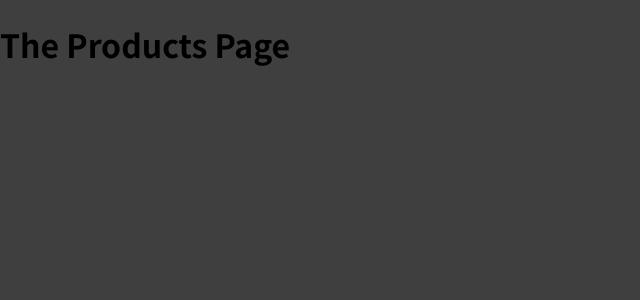
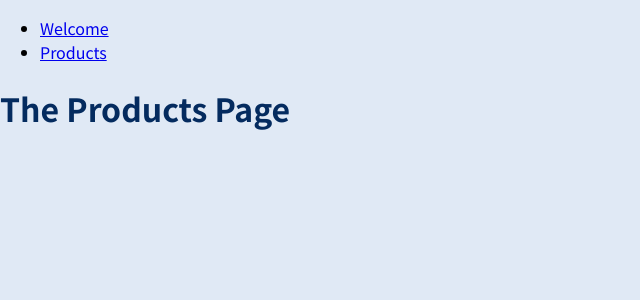
Before and after one commit to jaewoo-ahn/Routing-react, a React (Create React App) app: page /products in a window 1280 px wide. Shown: the top 300 px of the page, without its empty margins (0-640 px from the left). Built offline with nearby package versions, Linux system fonts and the light colour scheme.

Commit message:
add : header css

```diff
--- a/src/App.js
+++ b/src/App.js
@@ -1,14 +1,17 @@
 import {Route, Routes} from "react-router-dom";
+import MainHeaders from "./components/MainHeaders";
 import Products from "./components/Pages/Product";
 import Welcome from "./components/Pages/Welcome";
 
 function App() {
   return (
-    <Routes>
-      <Route path="/welcome" element={<Welcome />} />
-
-      <Route path="/products" element={<Products />} />
-    </Routes>
+    <div>
+      <MainHeaders />
+      <Routes>
+        <Route path="/welcome" element={<Welcome />} />
+        <Route path="/products" element={<Products />} />
+      </Routes>
+    </div>
   );
 }
 
--- a/src/components/MainHeaders.js
+++ b/src/components/MainHeaders.js
@@ -1,7 +1,21 @@
 import React from "react";
+import {Link} from "react-router-dom";
 
 const MainHeaders = () => {
-  return <div>MainHeaders</div>;
+  return (
+    <header>
+      <nav>
+        <ul>
+          <li>
+            <Link to="/welcome">Welcome</Link>
+          </li>
+          <li>
+            <Link to="/products">Products</Link>
+          </li>
+        </ul>
+      </nav>
+    </header>
+  );
 };
 
 export default MainHeaders;
--- a/src/index.css
+++ b/src/index.css
@@ -1,14 +1,26 @@
-@import url('https://fonts.googleapis.com/css2?family=Noto+Sans+JP:wght@400;700&display=swap');
+@import url("https://fonts.googleapis.com/css2?family=Noto+Sans+JP:wght@400;700&display=swap");
 
 * {
   box-sizing: border-box;
 }
 
 html {
-  font-family: 'Noto Sans JP', sans-serif;
+  font-family: "Noto Sans JP", sans-serif;
 }
 
 body {
   margin: 0;
-  background-color: #3f3f3f;
+  background-color: #e0e9f5;
 }
+
+main {
+  margin-top: 7rem;
+  text-align: center;
+}
+
+h1,
+h2,
+h3,
+p {
+  color: #042b5f;
+}
```
Also changed, not shown: src/components/MainHeader.module.css (added, +38 -0 lines), 1 other file (tests, documents, lock files or other folders).
